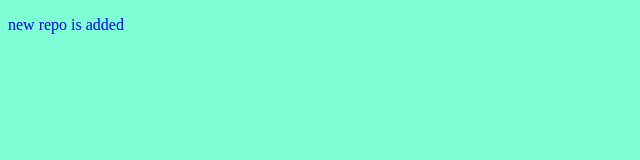
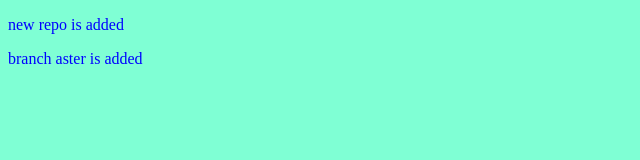
Before and after one commit to rohitshinde1020/repo-second, a plain HTML site: page index.html in a window 1280 px wide. Shown: the whole page, without its empty margins (0-640 px from the left). Drawn offline with Linux system fonts and the light colour scheme.

Commit message:
new brach have being added

```diff
--- a/index.html
+++ b/index.html
@@ -8,5 +8,6 @@
 </head>
 <body>
     <p>new repo is added</p>
+    <p>branch aster is added</p>
 </body>
 </html>
```
